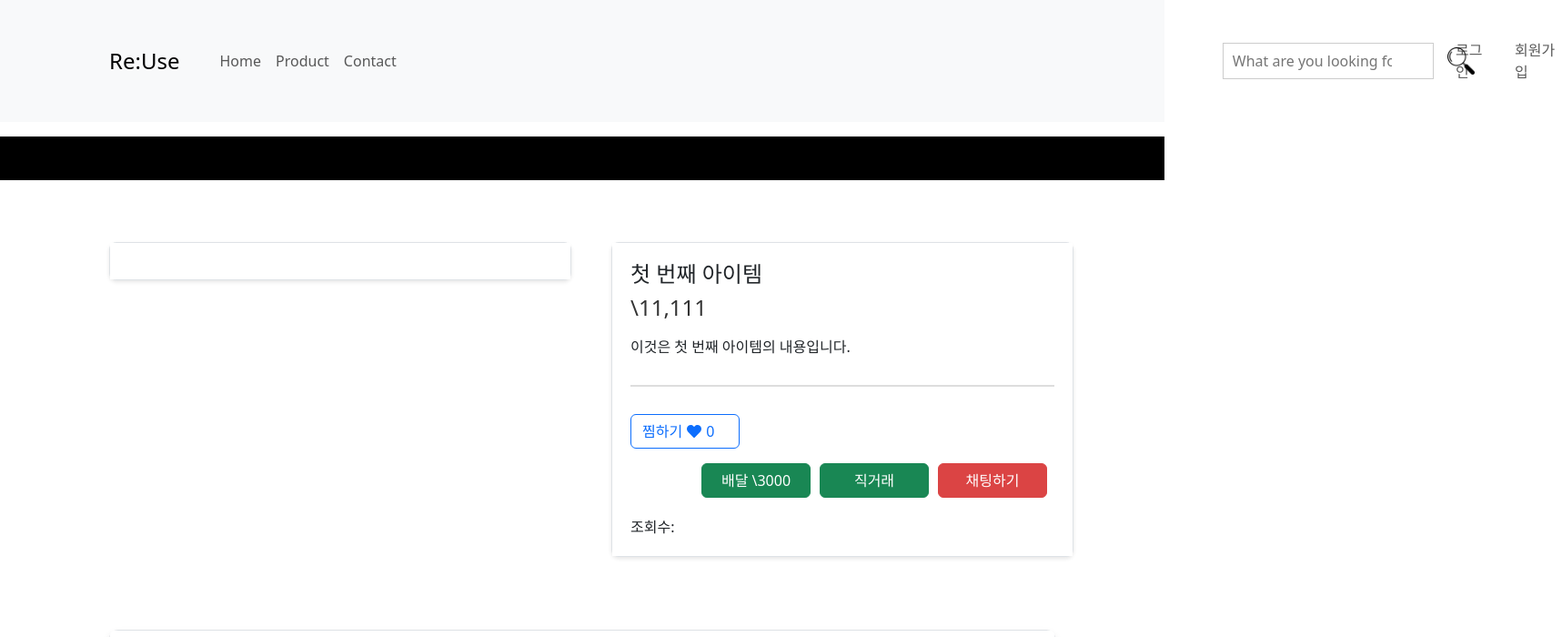
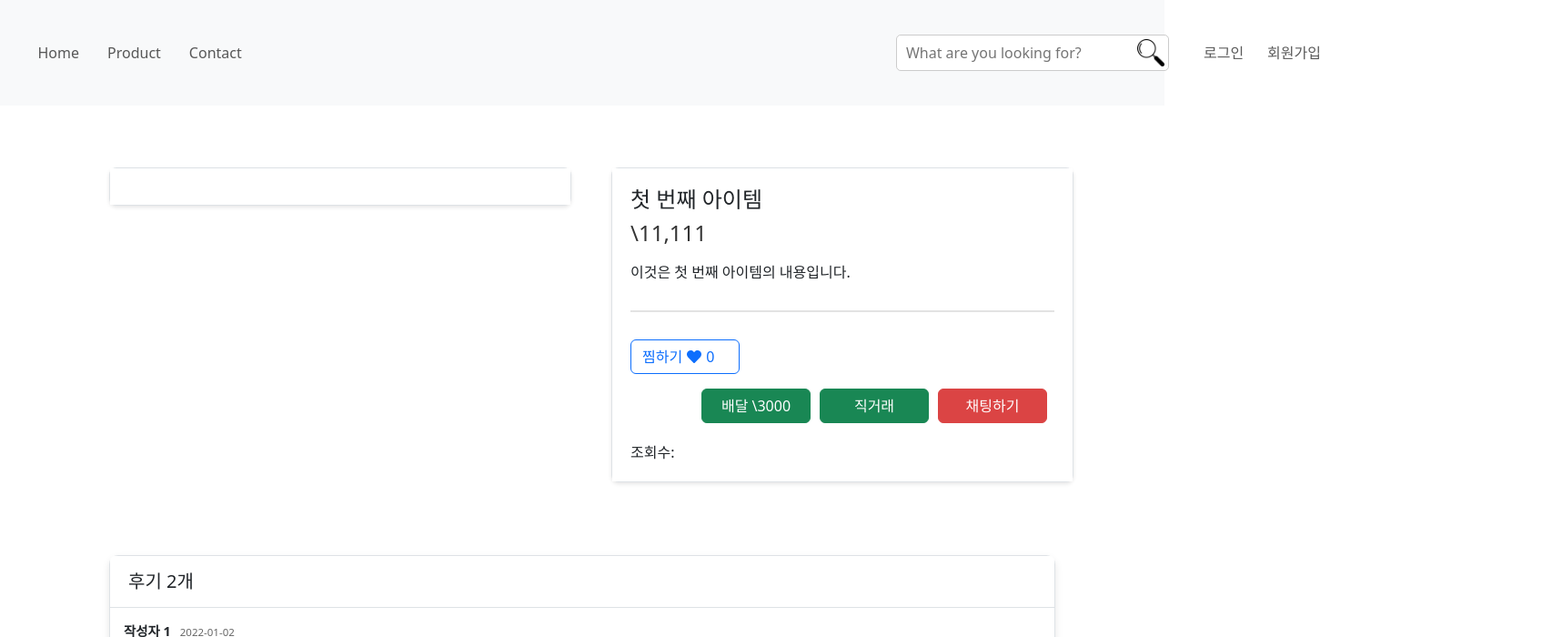
Before and after one commit to sanghyxuk/sk_pjt2_front, a React (Create React App) app: page /items/1 in a window 1280 px wide. Shown: the top 700 px of the page at 91% size, 1717 px wide, since content can reach past the window. Built offline with nearby package versions, Linux system fonts and the light colour scheme.

Commit message:
하트넣고, 위시리스트 시리즈 페이지 연결, 검색바 로그인 회원가입 위치 정상화

```diff
--- a/src/components/Header.js
+++ b/src/components/Header.js
@@ -1,22 +1,15 @@
 // src/components/Header.js
-import React, {useEffect, useState} from 'react';
-import { Navbar, Nav, Container, Button, Dropdown } from 'react-bootstrap';
+import React, { useEffect } from 'react';
+import { Navbar, Nav, Container } from 'react-bootstrap';
 import { Link, useNavigate } from 'react-router-dom';
-import { FaSun, FaMoon, FaUser } from 'react-icons/fa';
-import { useTheme } from '../context/ThemeContext';
 import { useAuth } from '../context/AuthContext';
 import HeartIcon from '../assets/free-icon-heart-1077035.png';
-import CartIcon from '../assets/free-icon-shopping-cart-icon-15328226.png';
 import ProfileIcon from '../assets/free-icon-person-2815428.png';
 import '../styles/Header.css';
 
-
 function Header() {
-
-    const { theme, toggleTheme } = useTheme();
-    const { user, logout, login } = useAuth(); // login 함수 추가
+    const { user, logout } = useAuth();
     const navigate = useNavigate();
-    const [showDropdown, setShowDropdown] = useState(false); // 드롭다운 상태 관리
 
     useEffect(() => {
         console.log('Current user:', user);
@@ -31,27 +24,14 @@ function Header() {
         }
     };
 
-    const handleLogin = async () => {
-        const credentials = { id: 'testUser', password: 'password' }; // 하드코딩된 사용자 정보
-        try {
-            await login(credentials);
-            // navigate('/'); // 로그인 후 이동할 페이지 (원래 동작을 원할 경우 주석 해제)
-        } catch (error) {
-            console.error('Login error:', error);
-        }
-    };
-
     return (
-        <>
-            <Navbar bg="light" expand="lg" className="mb-3">
+        <Navbar bg="light" expand="lg" className="custom-navbar">
             <Container>
-                    {/* 로고 */}
                 <Navbar.Brand as={Link} to="/" className="fs-4">Re:Use</Navbar.Brand>
                 <Navbar.Toggle aria-controls="basic-navbar-nav" />
-
                 <Navbar.Collapse id="basic-navbar-nav">
-                        {/* 메뉴 */}
-                        <Nav className="me-auto">
+                    {/* 좌측: 네비게이션 링크 */}
+                    <Nav className="navigation-links">
                         <Nav.Link as={Link} to="/">Home</Nav.Link>
                         <Nav.Link as={Link} to="/items">Product</Nav.Link>
                         <Nav.Link as={Link} to="/contact">Contact</Nav.Link>
@@ -59,40 +39,27 @@ function Header() {
                             <Nav.Link as={Link} to="/admin/users">관리자 페이지</Nav.Link>
                         )}
                     </Nav>
-                        {/* 우측 영역*/}
-                        <div className="d-flex align-items-center gap-3">
-                            {/* 검색창 */}
-                            <div className="search-box d-flex align-items-center">
-                                <input className="search-input" placeholder="What are you looking for?"/>
-                                <button className="search-button"></button>
+                    {/* 우측: 검색바와 인증 버튼 */}
+                    <div className="right-section ms-auto">
+                        <div className="search-box">
+                            <input
+                                type="text"
+                                className="search-input"
+                                placeholder="What are you looking for?"
+                            />
+                            <button className="search-button" />
                         </div>
-
-                            {/* 로그인 여부에 따른 UI 변경 */}
-                            <Nav className="d-flex align-items-center gap-3">
+                        <Nav className="auth-links">
                             {user ? (
-                                    <>
-                                        {/* 아이콘 메뉴 (로그인 시에만 표시) */}
-                                        <div className="icon-container d-flex">
-                                            <Link className="icon-link" to="/wishlist">
-                                                <img className="icon-image" src={HeartIcon} alt="Wishlist"/>
-                                            </Link>
-                                            <Link className="icon-link" to="/cart">
-                                                <img className="icon-image" src={CartIcon} alt="Cart"/>
-                                            </Link>
-
-                                            {/* 마이페이지 드롭다운 */}
-                                            <Dropdown align="end" onToggle={(isOpen) => setShowDropdown(isOpen)}>
-                                                <Dropdown.Toggle variant="link" id="dropdown-basic"
-                                                                 className="d-flex align-items-center">
-                                                    <img className="icon-image" src={ProfileIcon} alt="Profile"/>
-                                                </Dropdown.Toggle>
-                                                <Dropdown.Menu show={showDropdown}>
-                                                    <Dropdown.Item as={Link} to="/mypage">마이페이지</Dropdown.Item>
-                                                    <Dropdown.Item onClick={handleLogout}>로그아웃</Dropdown.Item>
-                                                </Dropdown.Menu>
-                                            </Dropdown>
+                                <div className="auth-buttons">
+                                    <button onClick={handleLogout} className="logout-button">로그아웃</button>
+                                    <Nav.Link as={Link} to="/wishlist">
+                                        <img className="icon-image" src={HeartIcon} alt="Wishlist" />
+                                    </Nav.Link>
+                                    <Nav.Link as={Link} to="/profile/edit">
+                                        <img className="icon-image" src={ProfileIcon} alt="My Profile" />
+                                    </Nav.Link>
                                 </div>
-                                    </>
                             ) : (
                                 <>
                                     <Nav.Link as={Link} to="/login">로그인</Nav.Link>
@@ -104,9 +71,6 @@ function Header() {
                 </Navbar.Collapse>
             </Container>
         </Navbar>
-
-            <div className="top-black-bar"></div>
-        </>
     );
 }
 
--- a/src/pages/EditProfilePage.js
+++ b/src/pages/EditProfilePage.js
@@ -1,5 +1,6 @@
 // src/pages/EditProfilePage.js
 import React, { useState } from 'react';
+import { Link } from 'react-router-dom';
 import '../styles/EditProfilePage.css';
 
 function EditProfilePage() {
@@ -31,23 +32,44 @@ function EditProfilePage() {
         <div className="outer-container">
             <div className="main-content">
                 <div className="container">
+                    {/* 사이드바 영역 */}
                     <div className="sidebar-container">
                         <div className="sidebar">
                             <h3 className="sidebar-title">Manage My Account</h3>
                             <ul className="sidebar-menu">
-                                <li className="menu-item active">Edit My Profile</li>
+                                <li className="menu-item active">
+                                    <Link to="/profile/edit" className="sidebar-link">
+                                        Edit My Profile
+                                    </Link>
+                                </li>
                             </ul>
 
                             <h3 className="sidebar-title">My Items</h3>
                             <ul className="sidebar-menu">
-                                <li className="menu-item">My sale</li>
-                                <li className="menu-item">My purchase</li>
+                                <li className="menu-item">
+                                    <Link to="/mysale" className="sidebar-link">
+                                        My sale
+                                    </Link>
+                                </li>
+                                <li className="menu-item">
+                                    <Link to="/mypurchase" className="sidebar-link">
+                                        My purchase
+                                    </Link>
+                                </li>
                             </ul>
 
                             <h3 className="sidebar-title">My WishList</h3>
+                            <ul className="sidebar-menu">
+                                <li className="menu-item">
+                                    <Link to="/wishlist" className="sidebar-link">
+                                        My WishList
+                                    </Link>
+                                </li>
+                            </ul>
                         </div>
                     </div>
 
+                    {/* 프로필 수정 폼 영역 */}
                     <div className="profile-container">
                         <div className="main-area">
                             <h1 className="page-title">Edit Your Profile</h1>
--- a/src/styles/EditProfilePage.css
+++ b/src/styles/EditProfilePage.css
@@ -70,6 +70,20 @@
     background-color: #f9f9f9;
 }
 
+/* 추가: 사이드바 링크 스타일 - 밑줄 연한 회색 */
+.sidebar-link {
+    text-decoration: none;
+    border-bottom: 1px solid #e0e0e0;
+    color: #333;
+    padding: 5px 0;
+    transition: border-color 0.2s ease, color 0.2s ease;
+}
+
+.sidebar-link:hover {
+    border-bottom-color: #ccc;
+    color: #555;
+}
+
 .main-area {
     flex: 1;
 }
--- a/src/styles/Header.css
+++ b/src/styles/Header.css
@@ -1,62 +1,24 @@
-/* src/components/Header.css */
-.top-black-bar {
-    width: 100%;
-    height: 48px;
-    background-color: #000;
+.custom-navbar {
+    padding-top: 7px;
+    padding-bottom: 7px;
+    margin-left: -400px;
 }
 
-.header-container {
-    width: 100%;
-    background-color: #fff;
-    padding: 15px 0;
-    position: relative;
+.navigation-links .nav-link {
+    margin-right: 15px;
+    font-size: 16px;
 }
 
-.header-inner {
-    max-width: 1440px;
-    width: 90%;
-    margin: 0 auto;
+.right-section {
     display: flex;
     align-items: center;
-    position: relative;
-}
-
-.logo {
-    font-size: 28px;
-    font-weight: bold;
-    margin-right: auto;
-}
-
-.nav-menu {
-    position: absolute;
-    left: 50%;
-    transform: translateX(-50%);
-    display: flex;
-    gap: 50px;
-}
-
-.nav-item {
-    text-decoration: none;
-    font-size: 18px;
-    font-weight: bold;
-    color: #000;
-}
-
-.nav-item:hover {
-    text-decoration: underline;
-}
-
-.header-right {
-    display: flex;
-    align-items: center;
-    justify-content: space-between;
-    width: 100%;
+    margin-right: -500px;
+    gap: 20px;
 }
 
 .search-box {
     position: relative;
-    width: 280px;
-    margin-left: 900px;
+    width: 300px;
 }
 
 .search-input {
@@ -65,46 +27,31 @@
     padding: 0 45px 0 10px;
     font-size: 16px;
     border: 1px solid #ccc;
-    outline: none;
-    background: none;
+    border-radius: 4px;
 }
 
 .search-button {
     position: absolute;
-    right: -45px;
-    background: url('../assets/free-icon-magnifying-glass-1167129.png') no-repeat center center;
+    right: 5px;
     top: 50%;
     transform: translateY(-50%);
     width: 30px;
     height: 30px;
+    background: url('../assets/free-icon-magnifying-glass-1167129.png') no-repeat center center;
     background-size: contain;
     border: none;
     cursor: pointer;
-    background-color: transparent;
-    outline: none;
-    padding: 0;
 }
 
-.divider {
-    width: 100%;
-    height: 1px;
-    border: none;
-    background-color: #ddd;
-    margin: 0;
+.auth-links .nav-link {
+    font-size: 16px;
+    margin-left: 10px;
 }
 
 .icon-container {
     display: flex;
     align-items: center;
     gap: 15px;
-    margin-left: 70px;
-    margin-right: 100px;
-}
-
-.icon-link {
-    display: flex;
-    align-items: center;
-    justify-content: center;
 }
 
 .icon-image {
@@ -112,3 +59,9 @@
     height: 35px;
     cursor: pointer;
 }
+
+@media (max-width: 576px) {
+    .search-box {
+        width: 100%;
+    }
+}
```
Lines whose indentation alone changed are shown as unchanged.
